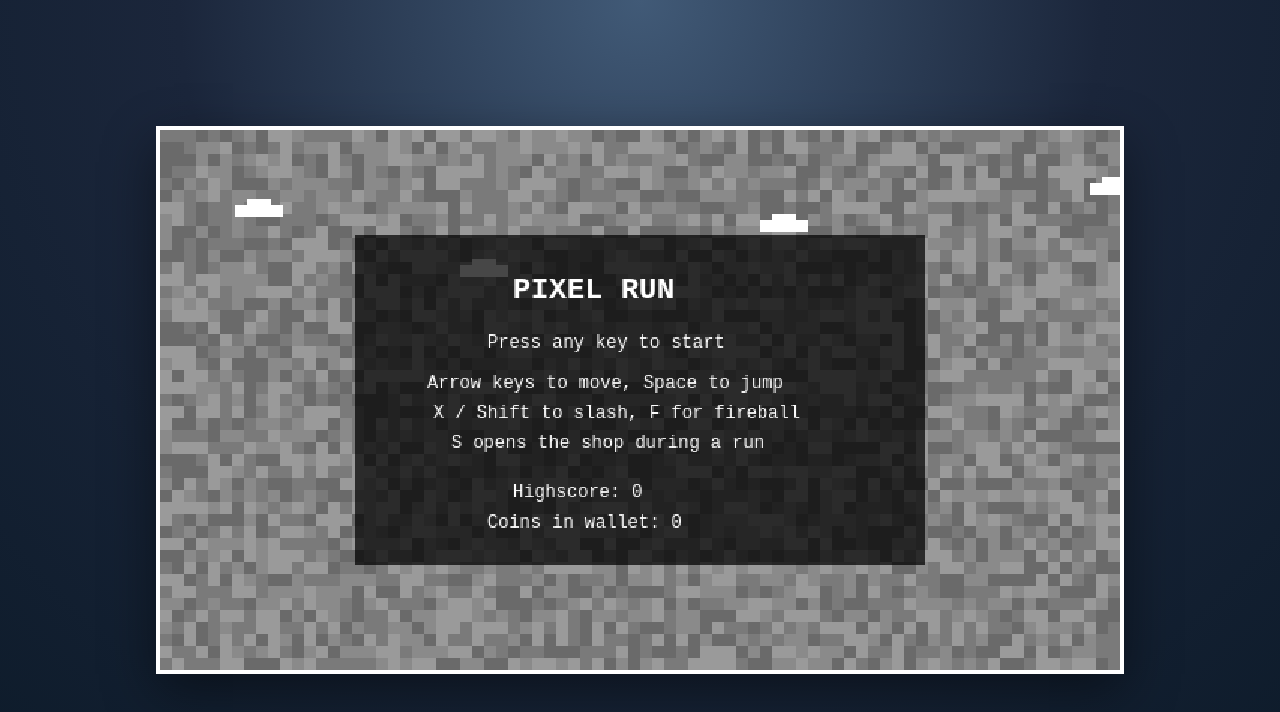
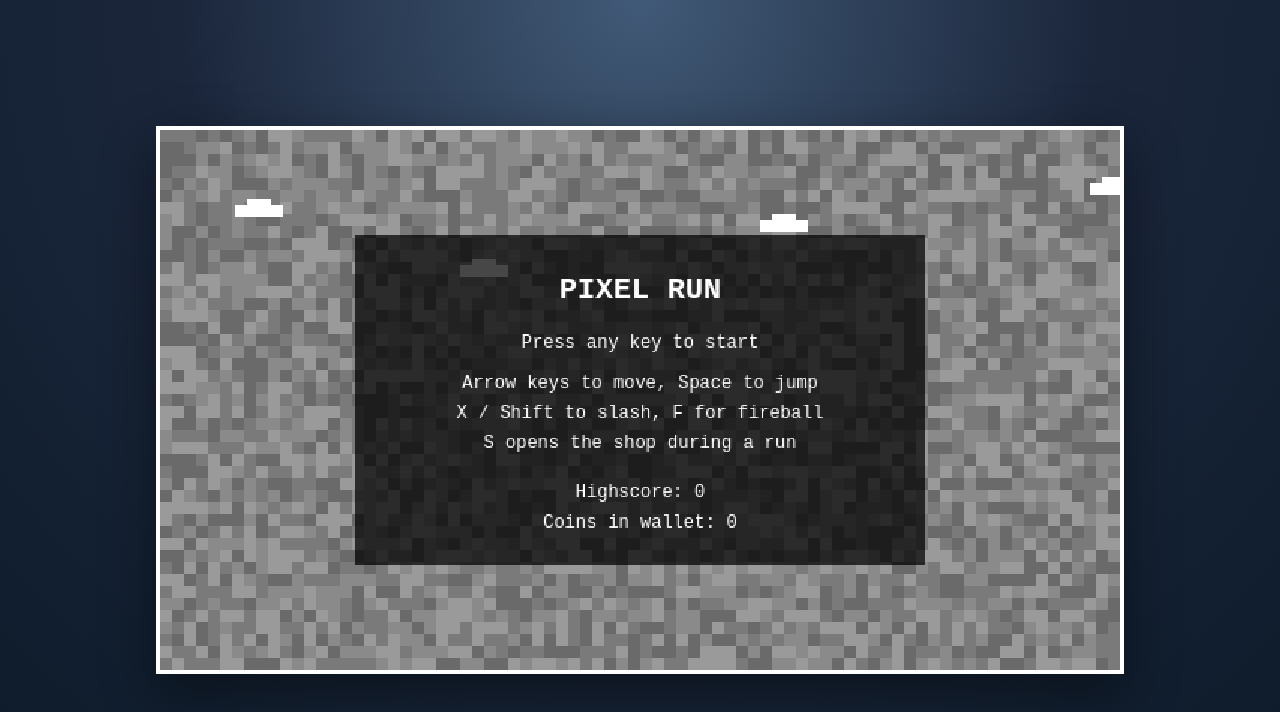
Before and after one commit to sasuw/pixelrun, a website: page index.html in a window 1280 px wide. Drawn offline with Linux system fonts and the light colour scheme.

Commit message:
Center the menu instruction text

```diff
--- a/index.html
+++ b/index.html
@@ -477,18 +477,26 @@ function drawPlayer(x, y) {
 }
 
 function drawMenu() {
+    const panelX = 130;
+    const panelY = 70;
+    const panelWidth = 380;
+    const panelHeight = 220;
+    const panelCenterX = panelX + panelWidth / 2;
+
     ctx.fillStyle = "rgba(0, 0, 0, 0.72)";
-    ctx.fillRect(130, 70, 380, 220);
+    ctx.fillRect(panelX, panelY, panelWidth, panelHeight);
     ctx.fillStyle = "#ffffff";
+    ctx.textAlign = "center";
     ctx.font = "bold 20px monospace";
-    ctx.fillText("PIXEL RUN", 235, 112);
+    ctx.fillText("PIXEL RUN", panelCenterX, 112);
     ctx.font = "12px monospace";
-    ctx.fillText("Press any key to start", 218, 145);
-    ctx.fillText("Arrow keys to move, Space to jump", 178, 172);
-    ctx.fillText("X / Shift to slash, F for fireball", 182, 192);
-    ctx.fillText("S opens the shop during a run", 194, 212);
-    ctx.fillText(`Highscore: ${highScore}`, 235, 245);
-    ctx.fillText(`Coins in wallet: ${coinsBank}`, 218, 265);
+    ctx.fillText("Press any key to start", panelCenterX, 145);
+    ctx.fillText("Arrow keys to move, Space to jump", panelCenterX, 172);
+    ctx.fillText("X / Shift to slash, F for fireball", panelCenterX, 192);
+    ctx.fillText("S opens the shop during a run", panelCenterX, 212);
+    ctx.fillText(`Highscore: ${highScore}`, panelCenterX, 245);
+    ctx.fillText(`Coins in wallet: ${coinsBank}`, panelCenterX, 265);
+    ctx.textAlign = "left";
 }
 
 function drawShop() {
```
